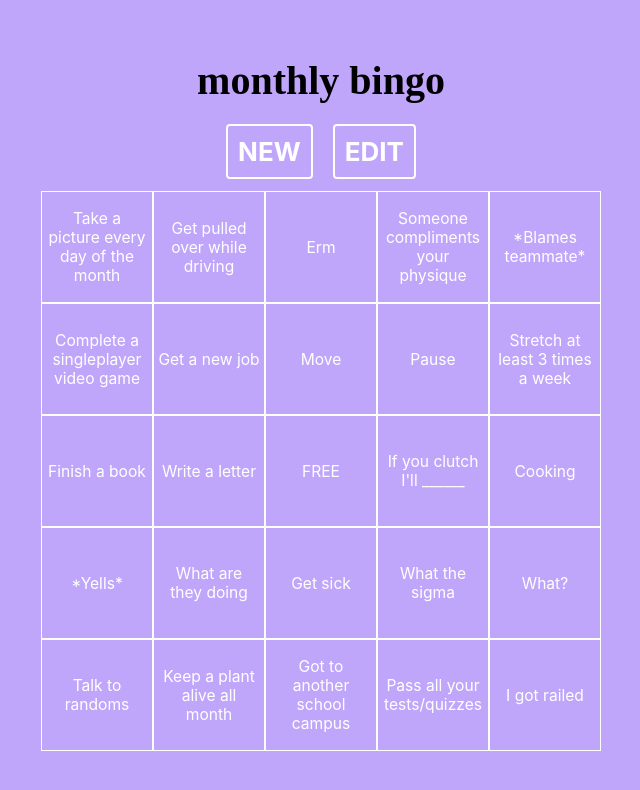
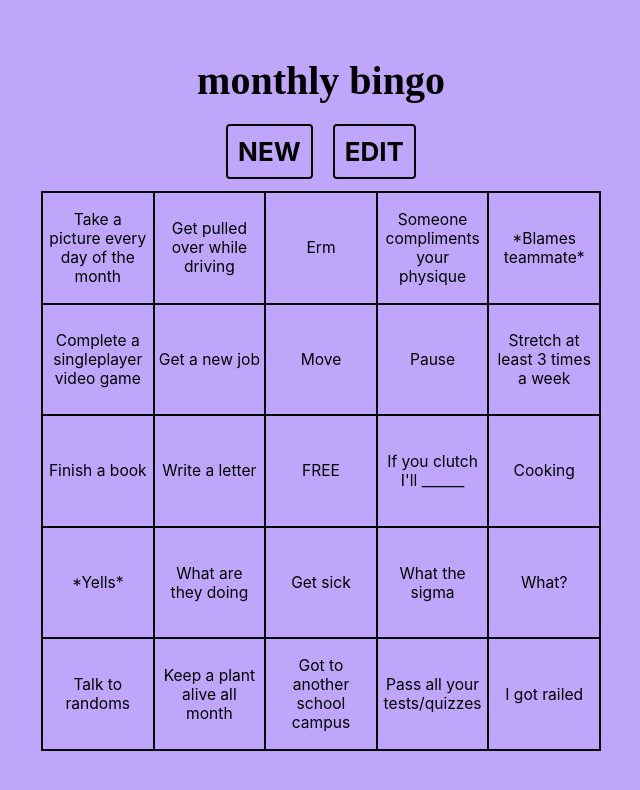
Before and after one commit to TheFloatingCow/bingo, a React (Create React App) app: page / in a window 1280 px wide. Shown: the top 790 px of the page, without its empty margins (319-959 px from the left). Built offline with nearby package versions, Linux system fonts and the light colour scheme.

Commit message:
Change color to black

```diff
--- a/src/components/UI/Box/Box.module.css
+++ b/src/components/UI/Box/Box.module.css
@@ -1,8 +1,8 @@
 .Box {
     background-color: transparent;
-    border: 1px solid white;
+    border: 1px solid black;
     /*border-radius: 3px;*/
-    color: white;
+    color: black;
     outline: none;
     cursor: pointer;
     font: inherit;
--- a/src/components/UI/Button/Button.module.css
+++ b/src/components/UI/Button/Button.module.css
@@ -12,11 +12,14 @@
 .Button:hover {
     transition-duration: 0.3s;
     /*color: gray;*/
-    border: 2px solid gray;
+    border: 2px solid rgb(82, 82, 82);
+    color: rgb(82, 82, 82);
 }
 
 .Button:active {
-    border: 2px solid rgb(80, 80, 80);
+    transition-duration: 0s;
+    border: 2px solid black;
+    color: black;
 }
 
 /*
@@ -40,8 +43,8 @@
 }
 
 .Main {
-    color: white;
-    border: 2px solid white;
+    color: black;
+    border: 2px solid black;
 }
 
 .NewModal {
--- a/src/containers/Board/Board.module.css
+++ b/src/containers/Board/Board.module.css
@@ -7,4 +7,5 @@
     max-width: 80vw;
     max-height: 70vh;
     box-sizing: border-box;
+    border: 1px solid black;
 }
```
